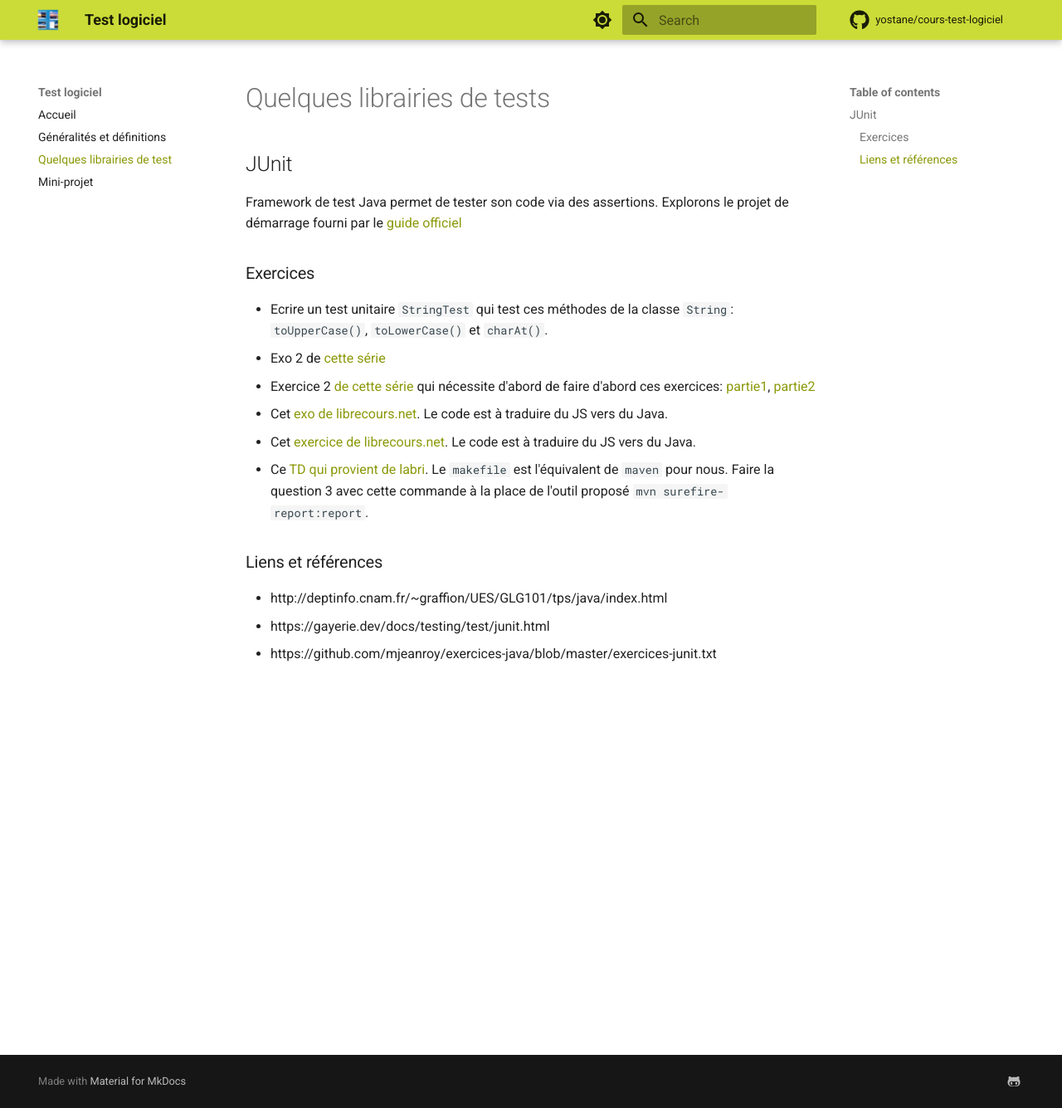
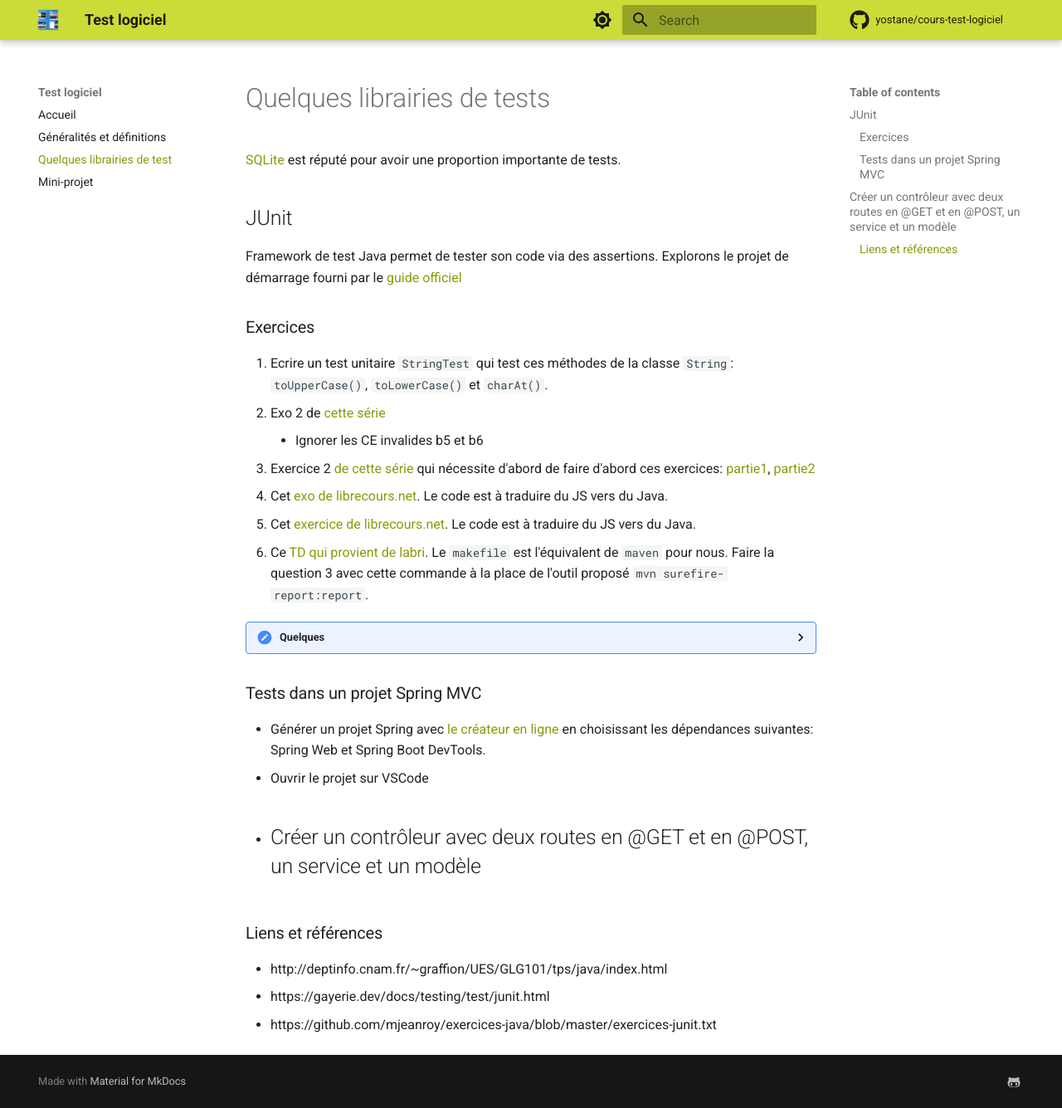
Before and after one commit to yostane/cours-test-logiciel, an MkDocs documentation site: the page built from docs/librairies.md, in a window 1280 px wide and 1335 px high. Shown: the whole window at 83% size. Built offline with MkDocs 1.6.1 and Material for MkDocs 9.7.7, drawn with Linux system fonts in a browser that asks for light colours; comment, search, counter and statistics services are not loaded.

Commit message:
Correction exo2

```diff
--- a/docs/librairies.md
+++ b/docs/librairies.md
@@ -1,4 +1,6 @@
 # Quelques librairies de tests
+
+[SQLite](https://www.sqlite.org/testing.html) est réputé pour avoir une proportion importante de tests.
 
 ## JUnit
 
@@ -7,12 +9,25 @@ Explorons le projet de démarrage fourni par le [guide officiel](https://junit.o
 
 ### Exercices
 
--   Ecrire un test unitaire `StringTest` qui test ces méthodes de la classe `String`: `toUpperCase()`, `toLowerCase()` et `charAt()`.
--   Exo 2 de [cette série](http://deptinfo.cnam.fr/~graffion/UES/GLG101/tps/java/index.html)
--   Exercice 2 [de cette série](https://github.com/mjeanroy/exercices-java/blob/master/exercices-junit.txt) qui nécessite d'abord de faire d'abord ces exercices: [partie1](https://github.com/mjeanroy/exercices-java/blob/master/exercice-data-structures.txt), [partie2](https://github.com/mjeanroy/exercices-java/blob/master/exercice-data-structures2.txt)
--   Cet [exo de librecours.net](https://librecours.net/module/js/js18/test-unitaire_app.xhtml). Le code est à traduire du JS vers du Java.
--   Cet [exercice de librecours.net](https://librecours.net/module/js/js18/test-fonctionnel_app.xhtml). Le code est à traduire du JS vers du Java.
--   Ce [TD qui provient de labri](https://www.labri.fr/perso/renault/working/teaching/testlog/files/td2.pdf). Le `makefile` est l'équivalent de `maven` pour nous. Faire la question 3 avec cette commande à la place de l'outil proposé `mvn surefire-report:report`.
+1.  Ecrire un test unitaire `StringTest` qui test ces méthodes de la classe `String`: `toUpperCase()`, `toLowerCase()` et `charAt()`.
+1.  Exo 2 de [cette série](http://deptinfo.cnam.fr/~graffion/UES/GLG101/tps/java/index.html)
+    -   Ignorer les CE invalides b5 et b6
+1.  Exercice 2 [de cette série](https://github.com/mjeanroy/exercices-java/blob/master/exercices-junit.txt) qui nécessite d'abord de faire d'abord ces exercices: [partie1](https://github.com/mjeanroy/exercices-java/blob/master/exercice-data-structures.txt), [partie2](https://github.com/mjeanroy/exercices-java/blob/master/exercice-data-structures2.txt)
+1.  Cet [exo de librecours.net](https://librecours.net/module/js/js18/test-unitaire_app.xhtml). Le code est à traduire du JS vers du Java.
+1.  Cet [exercice de librecours.net](https://librecours.net/module/js/js18/test-fonctionnel_app.xhtml). Le code est à traduire du JS vers du Java.
+1.  Ce [TD qui provient de labri](https://www.labri.fr/perso/renault/working/teaching/testlog/files/td2.pdf). Le `makefile` est l'équivalent de `maven` pour nous. Faire la question 3 avec cette commande à la place de l'outil proposé `mvn surefire-report:report`.
+
+??? Quelques astuces
+
+    1. RàS
+    1. Fonctions corriger / modifier: `checkDay`, `checkYear`, `checkDayLimits`, renommer ou enlever `maxDayOfMonth(month)`, `testFebruaryValidLimitDates`, `testValidLimitDates`
+
+### Tests dans un projet Spring MVC
+
+-   Générer un projet Spring avec [le créateur en ligne](https://start.spring.io/) en choisissant les dépendances suivantes: Spring Web et Spring Boot DevTools.
+-   Ouvrir le projet sur VSCode
+-   Créer un contrôleur avec deux routes en @GET et en @POST, un service et un modèle
+-
 
 ### Liens et références
 
```
Also changed, not shown: 2 other files.
